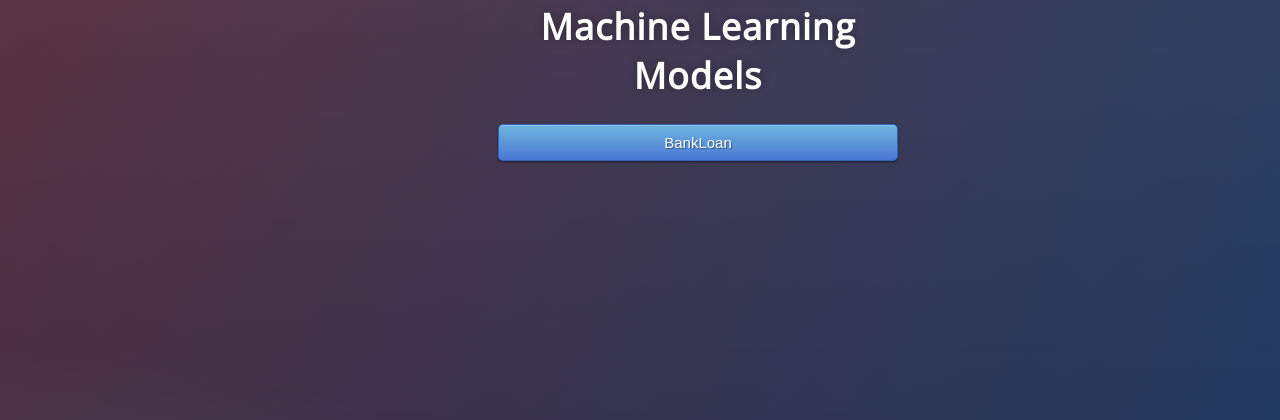
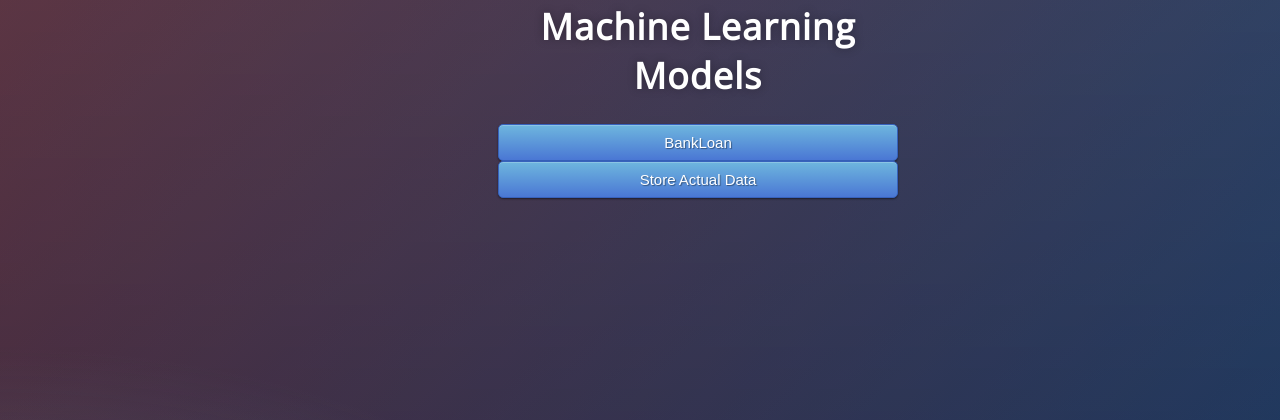
Before and after one commit to winstonjoels/mlops, a Flask app: page / in a window 1280 px wide. Shown: the top 420 px of the page. Run offline with Flask 2, Linux system fonts and the light colour scheme.

Commit message:
Update home.html

```diff
--- a/templates/home.html
+++ b/templates/home.html
@@ -16,6 +16,9 @@
 			<form action="{{ url_for('model', name="bank")}}" method="POST">
 				<button type="submit" class="btn btn-primary btn-block btn-large">BankLoan</button>
 			</form>
+			<form action="{{ url_for('eval')}}" method="POST">
+				<button type="submit" class="btn btn-primary btn-block btn-large">Store Actual Data</button>
+			</form>
 		</div>
 	</body>
 </html>
```
